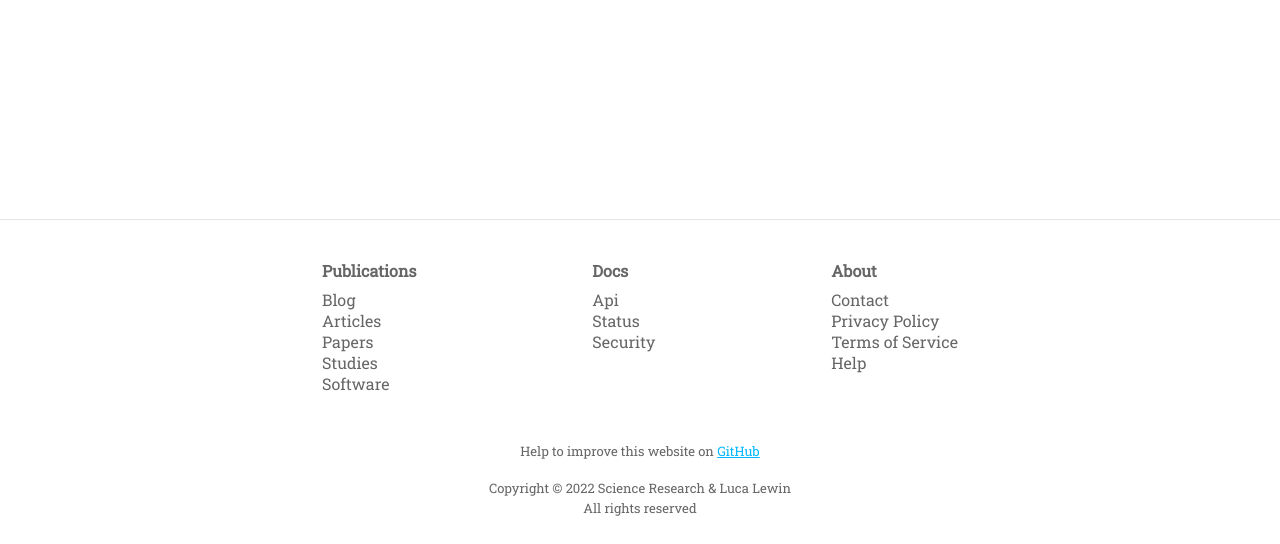
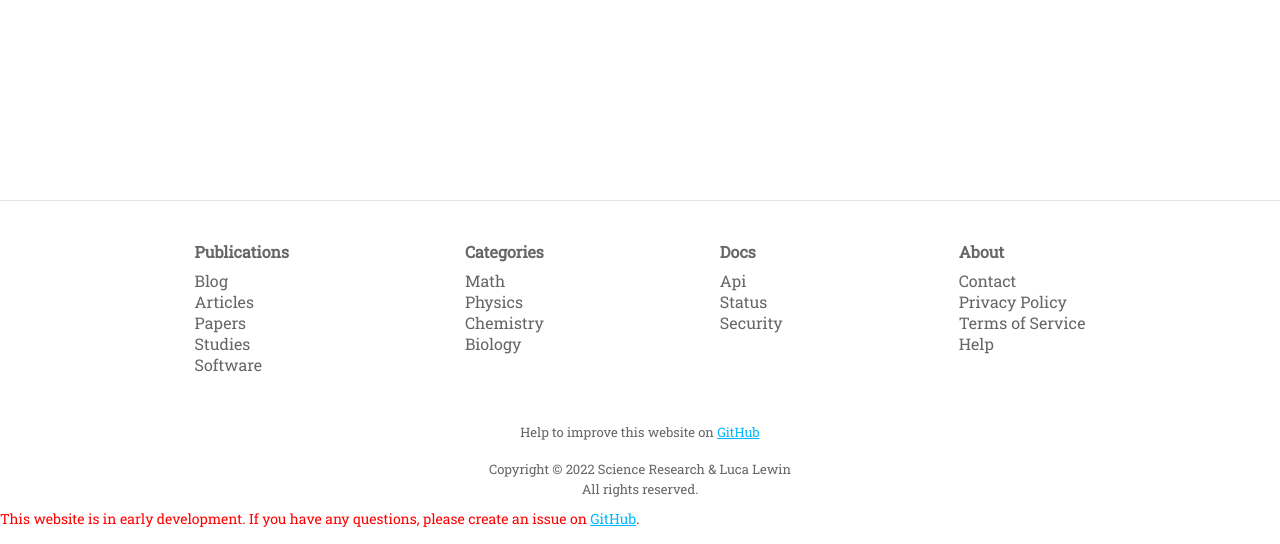
Before and after one commit to science-research/science-research-website, a Node server app: page /about/help in a window 1280 px wide. Shown: the part 256-800 px from the top of the page. Run offline with Node 20, Linux system fonts and the light colour scheme.

Commit message:
add categories + development warning

```diff
--- a/views/shared/footer.jade
+++ b/views/shared/footer.jade
@@ -16,6 +16,19 @@ div.footer
             a(href='/research/studies') Studies
           li.footer-category-item
             a(href='/research/software') Software
+      div.footer-category
+        h1.footer-category-title
+          a(href='/categories')
+            | Categories
+        ul.footer-category-list
+          li.footer-category-item
+            a(href='/categories/') Math
+          li.footer-category-item
+            a(href='/categories/') Physics
+          li.footer-category-item
+            a(href='/categories/') Chemistry
+          li.footer-category-item
+            a(href='/categories/') Biology
       div.footer-category
         h1.footer-category-title
           a(href='/docs') Docs
@@ -47,4 +60,11 @@ div.footer
     p.copyright-text
       | Copyright &copy; 2022 Science Research &
       a(href="https://lucalewin.dev").hidden-link Luca Lewin
-    p.all-rights-reserved-text All rights reserved
+      br
+      | All rights reserved.
+  div.important.center
+    p(style="color:red").important-text
+      | This website is in early development.
+      | If you have any questions, please create an issue on
+      a(href="https://github.com/science-research/science-research-website/issues") GitHub
+      | .
```
